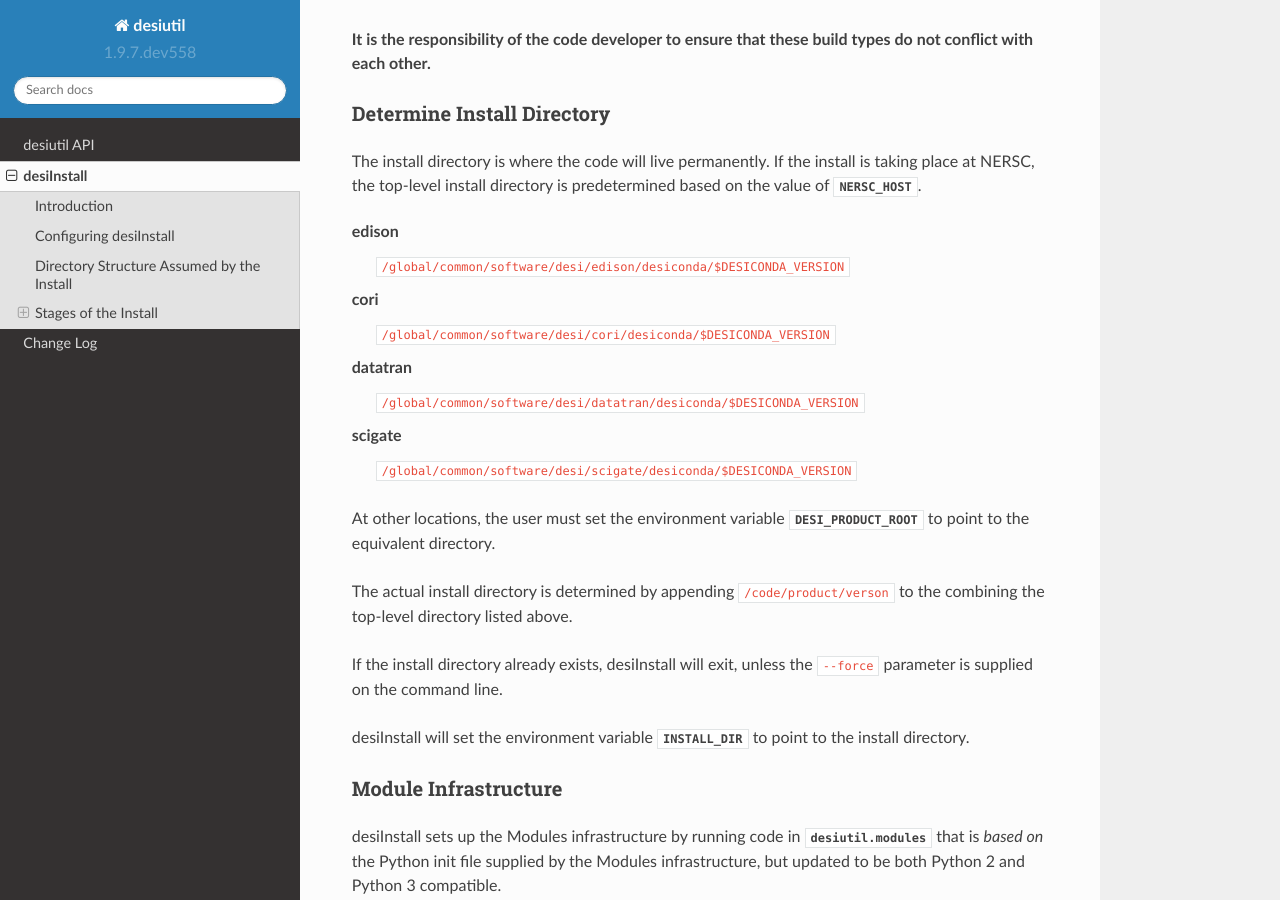
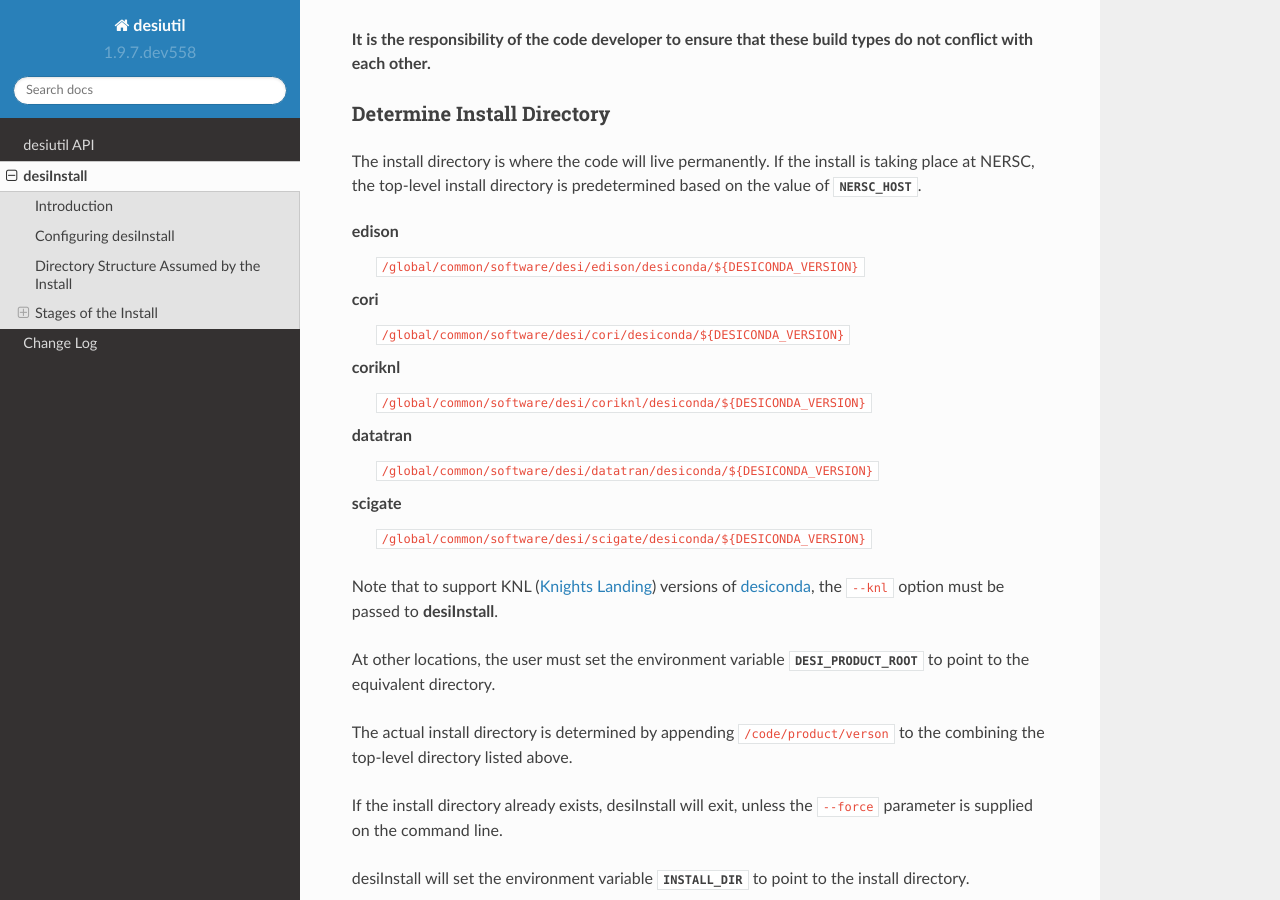
Before and after one commit to desihub/desiutil, a Sphinx documentation site: the page built from doc/desiInstall.rst, in a window 1280 px wide and 900 px high, scrolled down 4879 px. Built offline with Sphinx 7.4.7 and the Read the Docs theme 2.0.0, drawn with Linux system fonts in a browser that asks for light colours.

Commit message:
Document knl in desiInstall guide [skip ci]

```diff
--- a/doc/desiInstall.rst
+++ b/doc/desiInstall.rst
@@ -234,13 +234,18 @@ install is taking place at NERSC, the top-level install directory is
 predetermined based on the value of :envvar:`NERSC_HOST`.
 
 edison
-    ``/global/common/software/desi/edison/desiconda/$DESICONDA_VERSION``
+    ``/global/common/software/desi/edison/desiconda/${DESICONDA_VERSION}``
 cori
-    ``/global/common/software/desi/cori/desiconda/$DESICONDA_VERSION``
+    ``/global/common/software/desi/cori/desiconda/${DESICONDA_VERSION}``
+coriknl
+    ``/global/common/software/desi/coriknl/desiconda/${DESICONDA_VERSION}``
 datatran
-    ``/global/common/software/desi/datatran/desiconda/$DESICONDA_VERSION``
+    ``/global/common/software/desi/datatran/desiconda/${DESICONDA_VERSION}``
 scigate
-    ``/global/common/software/desi/scigate/desiconda/$DESICONDA_VERSION``
+    ``/global/common/software/desi/scigate/desiconda/${DESICONDA_VERSION}``
+
+Note that to support KNL (`Knights Landing`_) versions of desiconda_,
+the ``--knl`` option must be passed to :command:`desiInstall`.
 
 At other locations, the user must set the environment variable
 :envvar:`DESI_PRODUCT_ROOT` to point to the equivalent directory.
@@ -253,6 +258,9 @@ If the install directory already exists, desiInstall will exit, unless the
 
 desiInstall will set the environment variable :envvar:`INSTALL_DIR` to point to the
 install directory.
+
+.. _`Knights Landing`: http://www.nersc.gov/news-publications/nersc-news/nersc-center-news/2016/nersc-staff-users-readying-for-delivery-of-cori-phase-2-knights-landing-based-system-in-july/
+.. _desiconda: https://github.com/desihub/desiconda
 
 Module Infrastructure
 ---------------------
```
